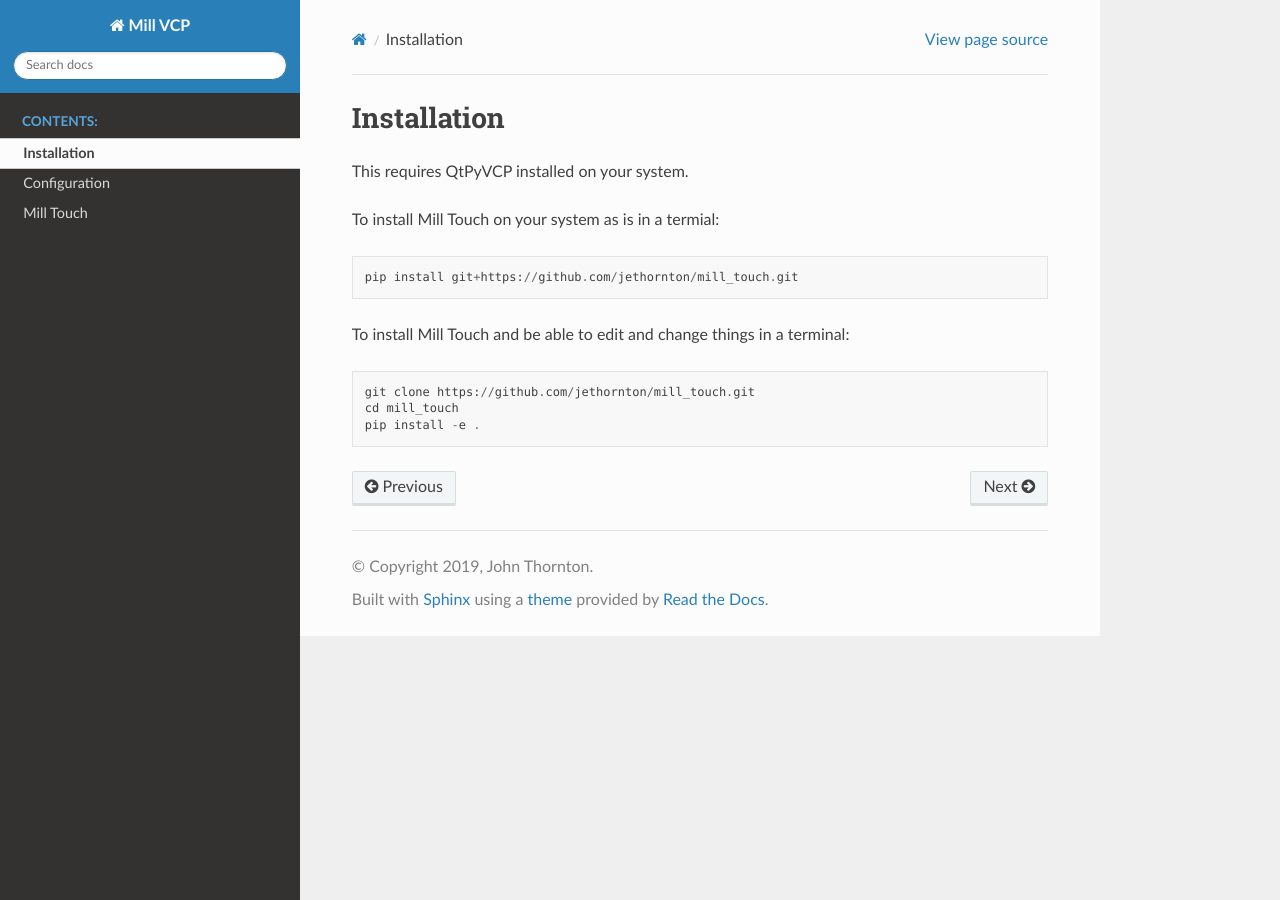
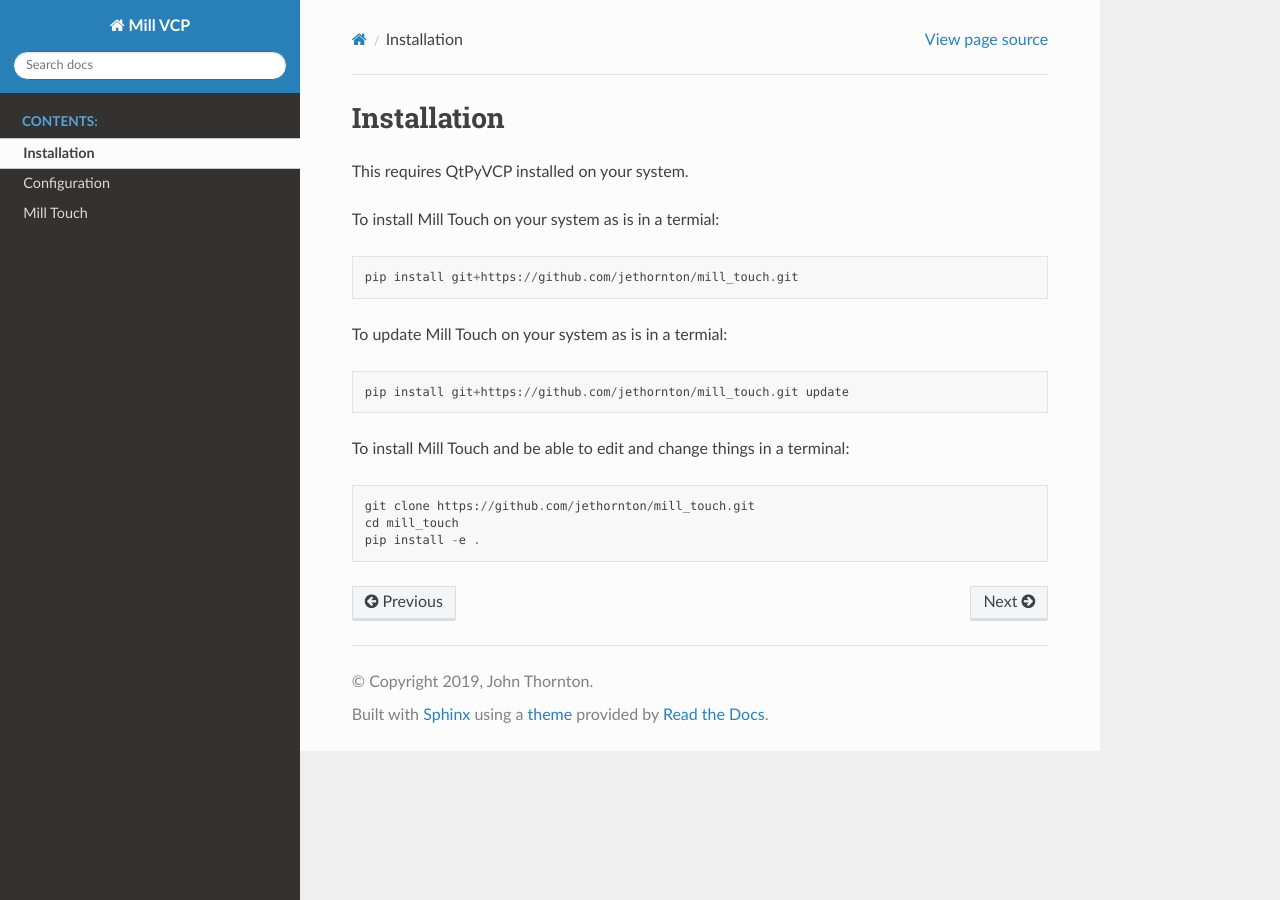
Before and after one commit to jethornton/mill_touch, a Sphinx documentation site: the page built from docs/source/install.rst, in a window 1280 px wide. Built offline with Sphinx 7.4.7 and the Read the Docs theme 2.0.0, drawn with Linux system fonts in a browser that asks for light colours.

Commit message:
update docs

```diff
--- a/docs/source/install.rst
+++ b/docs/source/install.rst
@@ -9,6 +9,11 @@
 
     pip install git+https://github.com/jethornton/mill_touch.git
 
+To update Mill Touch on your system as is in a termial:
+::
+
+    pip install git+https://github.com/jethornton/mill_touch.git update
+
 
 To install Mill Touch and be able to edit and change things in a terminal:
 ::
```
